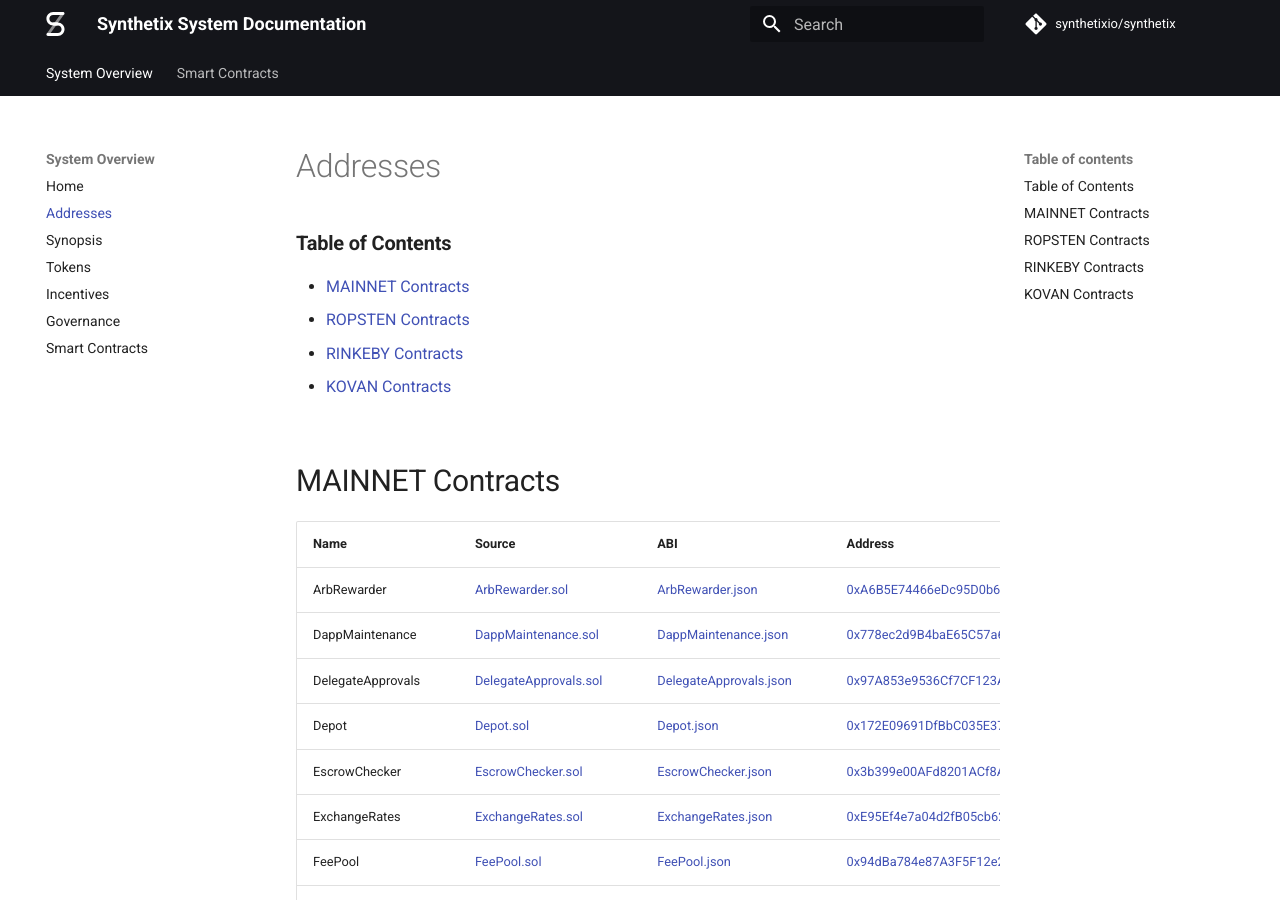
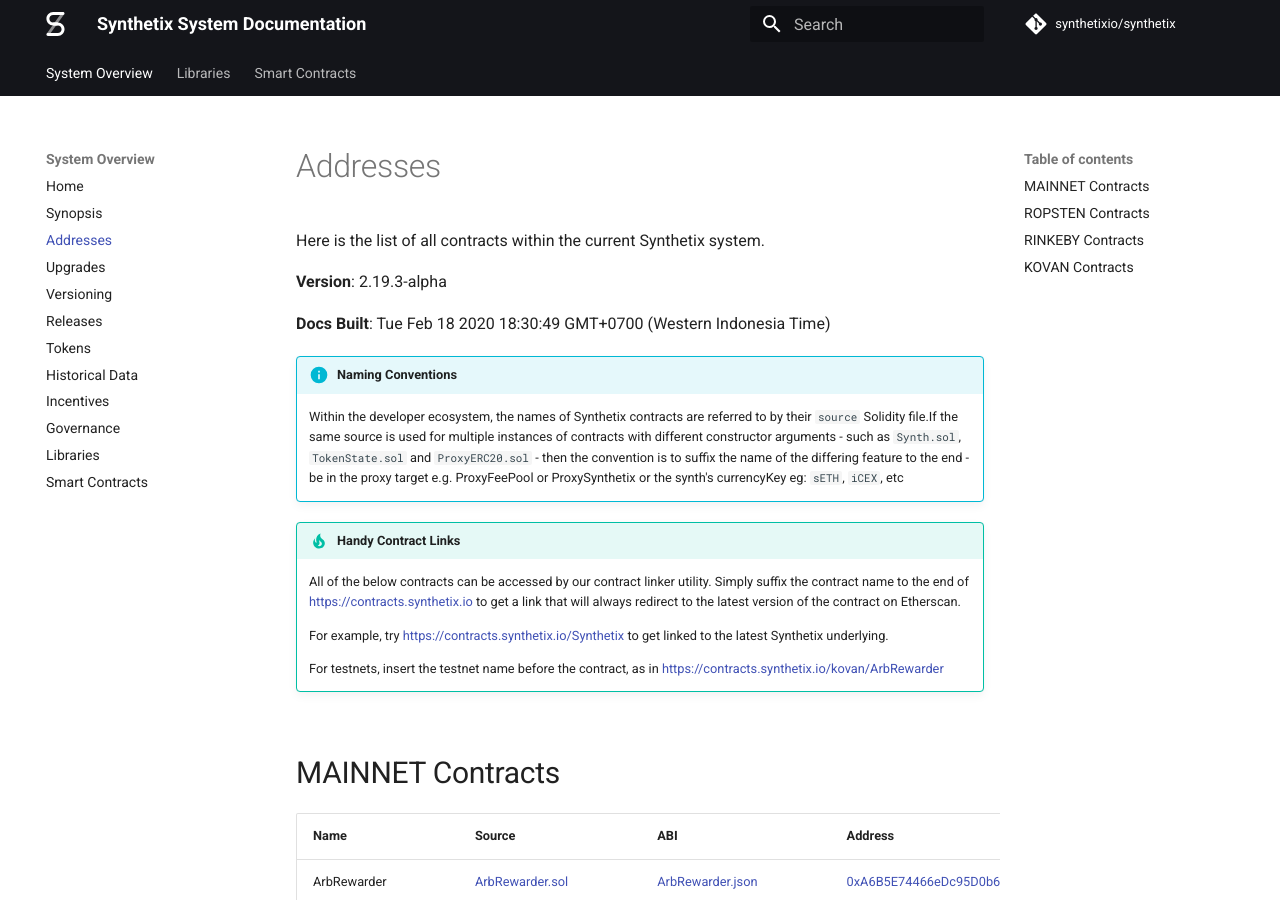
Before and after one commit to Synthetixio/synthetix-docs, an MkDocs documentation site: the page built from content/addresses.md, in a window 1280 px wide and 900 px high. Built offline with MkDocs 1.6.1 and Material for MkDocs 9.7.7, drawn with Linux system fonts in a browser that asks for light colours; comment, search, counter and statistics services are not loaded.

Commit message:
A bunch more content and WI

```diff
--- a/content/addresses.md
+++ b/content/addresses.md
@@ -1,14 +1,18 @@
----
-id: deployed-contracts
-title: Synthetix Contracts
----
+Here is the list of all contracts within the current Synthetix system.
 
-### Table of Contents
-- [MAINNET Contracts](#mainnet-contracts)
-- [ROPSTEN Contracts](#ropsten-contracts)
-- [RINKEBY Contracts](#rinkeby-contracts)
-- [KOVAN Contracts](#kovan-contracts)
+**Version**: 2.19.3-alpha
 
+**Docs Built**: Tue Feb 18 2020 18:30:49 GMT+0700 (Western Indonesia Time)
+
+!!! info "Naming Conventions"
+	Within the developer ecosystem, the names of Synthetix contracts are referred to by their `source` Solidity file.If the same source is used for multiple instances of contracts with different constructor arguments - such as `Synth.sol`, `TokenState.sol` and `ProxyERC20.sol` - then the convention is to suffix the name of the differing feature to the end - be in the proxy target e.g. ProxyFeePool or ProxySynthetix or the synth's currencyKey eg: `sETH`, `iCEX`, etc
+
+!!! tip "Handy Contract Links"
+	All of the below contracts can be accessed by our contract linker utility. Simply suffix the contract name to the end of https://contracts.synthetix.io to get a link that will always redirect to the latest version of the contract on Etherscan.
+
+	For example, try https://contracts.synthetix.io/Synthetix to get linked to the latest Synthetix underlying.
+
+	For testnets, insert the testnet name before the contract, as in https://contracts.synthetix.io/kovan/ArbRewarder
 
 
 ## MAINNET Contracts
--- a/mkdocs.yml
+++ b/mkdocs.yml
@@ -22,12 +22,22 @@ copyright: "<a href=https://github.com/Synthetixio/synthetix/blob/master/LICENSE
 nav:
   - System Overview:
       - Home: index.md
+      - Synopsis: synopsis.md
       - Addresses: addresses.md
-      - Synopsis: synopsis.md
+      - Upgrades: upgrades.md
+      - Versioning: versioning.md
+      - Releases: releases.md
       - Tokens: tokens.md
+      - Historical Data: historical.md
       - Incentives: incentives.md
       - Governance: governance.md
+      - Libraries: libraries/index.md
       - Smart Contracts: contracts/index.md
+  - Libraries:
+      - Home: libraries/index.md
+      - Synthetix: libraries/synthetix.md
+      - SynthetixJs: libraries/synthetix-js.md
+      - Synthetix Data: libraries/synthetix-data.md
   - Smart Contracts:
       - Architecture: contracts/index.md
       - Tokens:
```
Also changed, not shown: content/governance.md (+0 -6 lines), content/historical.md (added, +5 -0 lines), content/index.md (+1 -0 lines), content/libraries/index.md (added, +121 -0 lines), content/libraries/synthetix-data.md (added, +3 -0 lines), content/libraries/synthetix-js.md (added, +3 -0 lines), content/libraries/synthetix.md (added, +100 -0 lines), content/releases.md (added, +5 -0 lines), content/tokens.md (+3 -14 lines), content/upgrades.md (added, +34 -0 lines), content/versioning.md (added, +19 -0 lines).
